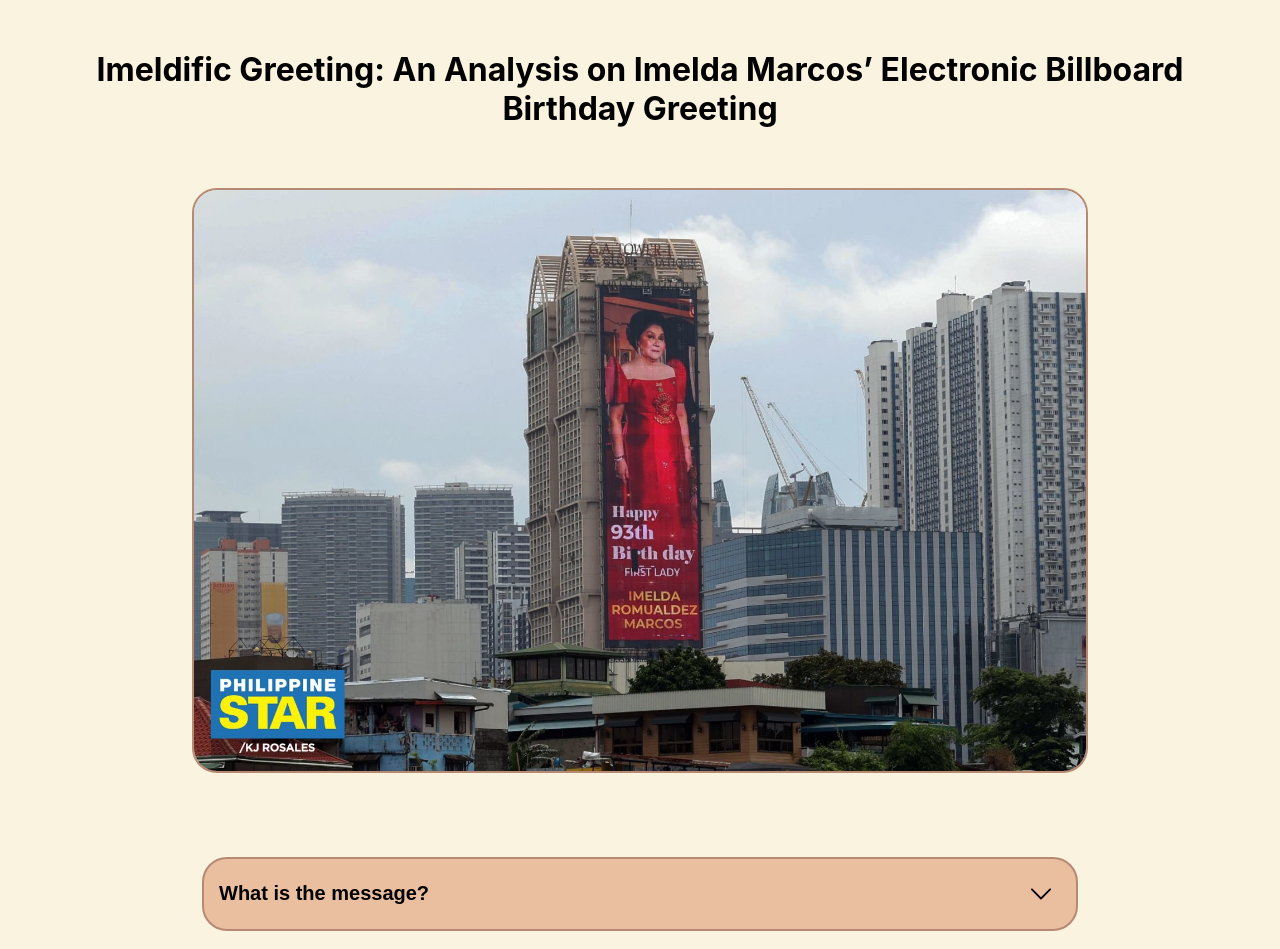
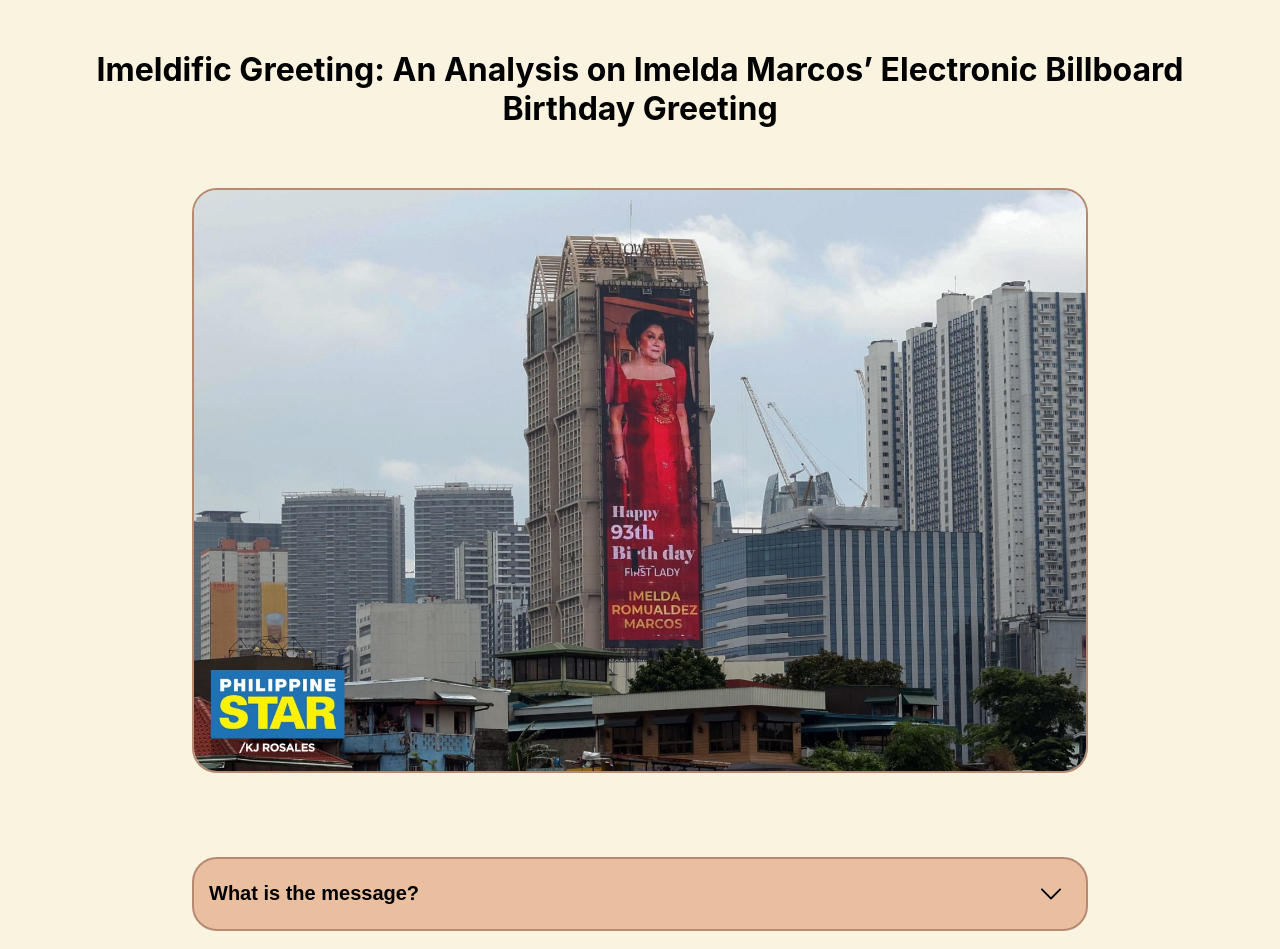
Before and after one commit to waleedlugod/Imeldific-Greeting, a React (Create React App) app: page / in a window 1280 px wide. Shown: the top 949 px of the page. Built offline with nearby package versions, Linux system fonts and the light colour scheme.

Commit message:
fixed dropdown text alignment

```diff
--- a/src/App.css
+++ b/src/App.css
@@ -18,7 +18,7 @@ button {
 	border-radius: 25px;
 	background-color: #eabf9f;
 
-	margin: 10px;
+	margin: 10px 0px;
 	padding: 15px;
 }
 img {
```
